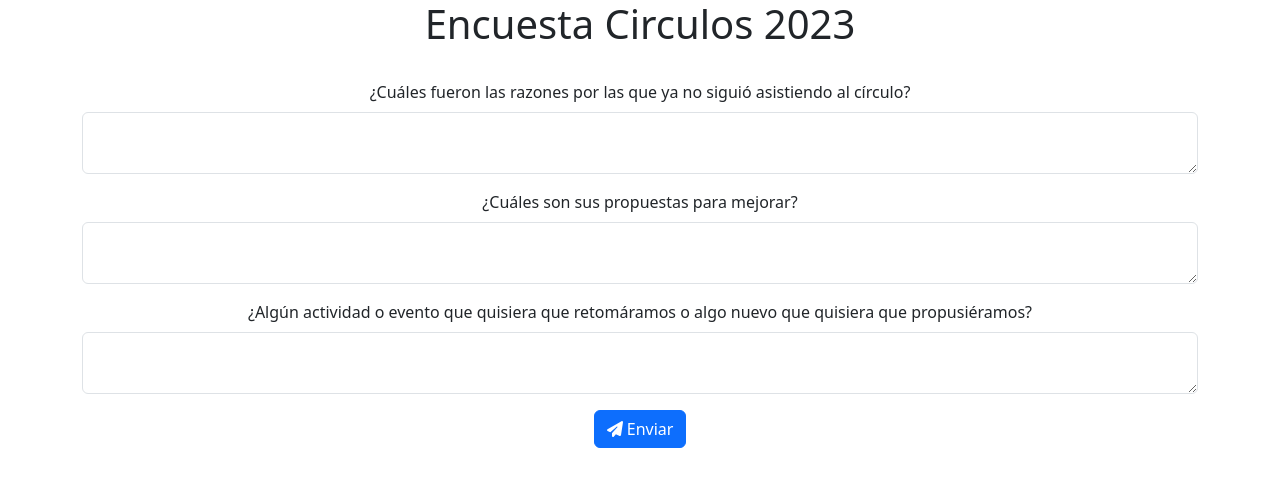
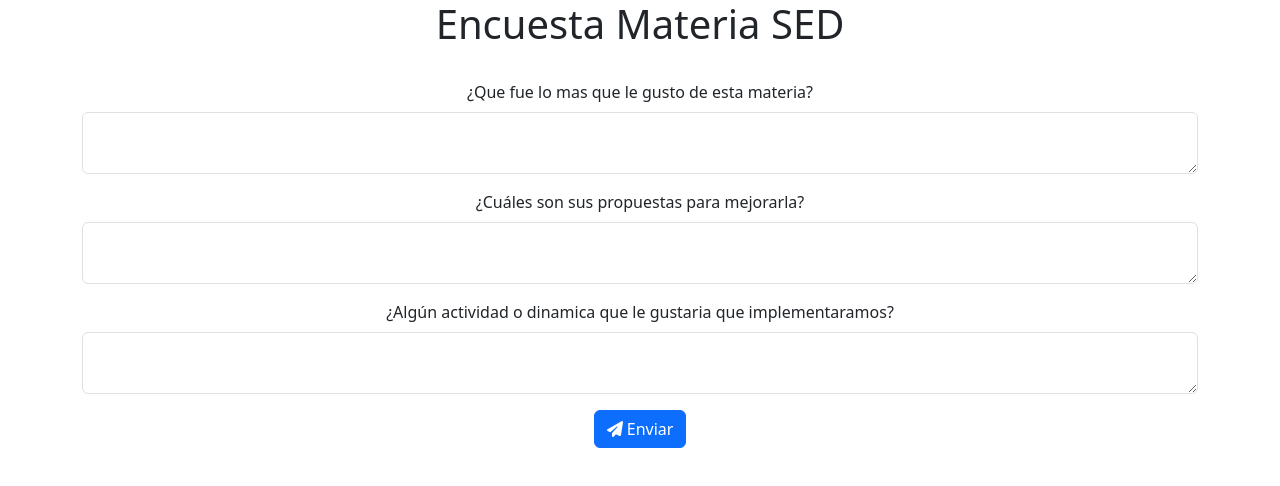
Before and after one commit to EverthMartinez3002/FormEncuesta, a Vue app in the folder FormEncuesta/: page /encuesta in a window 1280 px wide. Shown: the top 486 px of the page. Built offline with nearby package versions, Linux system fonts and the light colour scheme.

Commit message:
'cambios-encuesta'

```diff
--- a/FormEncuesta/src/components/FormEncuesta.vue
+++ b/FormEncuesta/src/components/FormEncuesta.vue
@@ -1,22 +1,18 @@
 <template>
     <form @submit.prevent="submitForm" class="container mt-4">
         <div class="mb-3">
-            <label for="razones" class="form-label">¿Cuáles fueron las razones por las que ya no siguió
-                asistiendo al
-                círculo?</label>
+            <label for="razones" class="form-label">¿Que fue lo mas que le gusto de esta materia?</label>
             <textarea id="razones" v-model="razones" class="form-control" required></textarea>
         </div>
 
         <div class="mb-3">
-            <label for="propuestas" class="form-label">¿Cuáles son sus propuestas para mejorar?</label>
+            <label for="propuestas" class="form-label">¿Cuáles son sus propuestas para mejorarla?</label>
             <textarea id="propuestas" v-model="propuestas" class="form-control" required></textarea>
         </div>
 
         <div class="mb-3">
-            <label for="actividades" class="form-label">¿Algún actividad o evento que quisiera que retomáramos o
-                algo
-                nuevo
-                que quisiera que propusiéramos?</label>
+            <label for="actividades" class="form-label">¿Algún actividad o dinamica que le gustaria que
+                implementaramos?</label>
             <textarea id="actividades" v-model="actividades" class="form-control" required></textarea>
         </div>
 
--- a/FormEncuesta/src/views/Encuesta.vue
+++ b/FormEncuesta/src/views/Encuesta.vue
@@ -1,6 +1,6 @@
 <template>
   <div class="text-center">
-    <h1>Encuesta Circulos 2023</h1>
+    <h1>Encuesta Materia SED </h1>
     <FormEncuesta />
   </div>
 </template>
```
